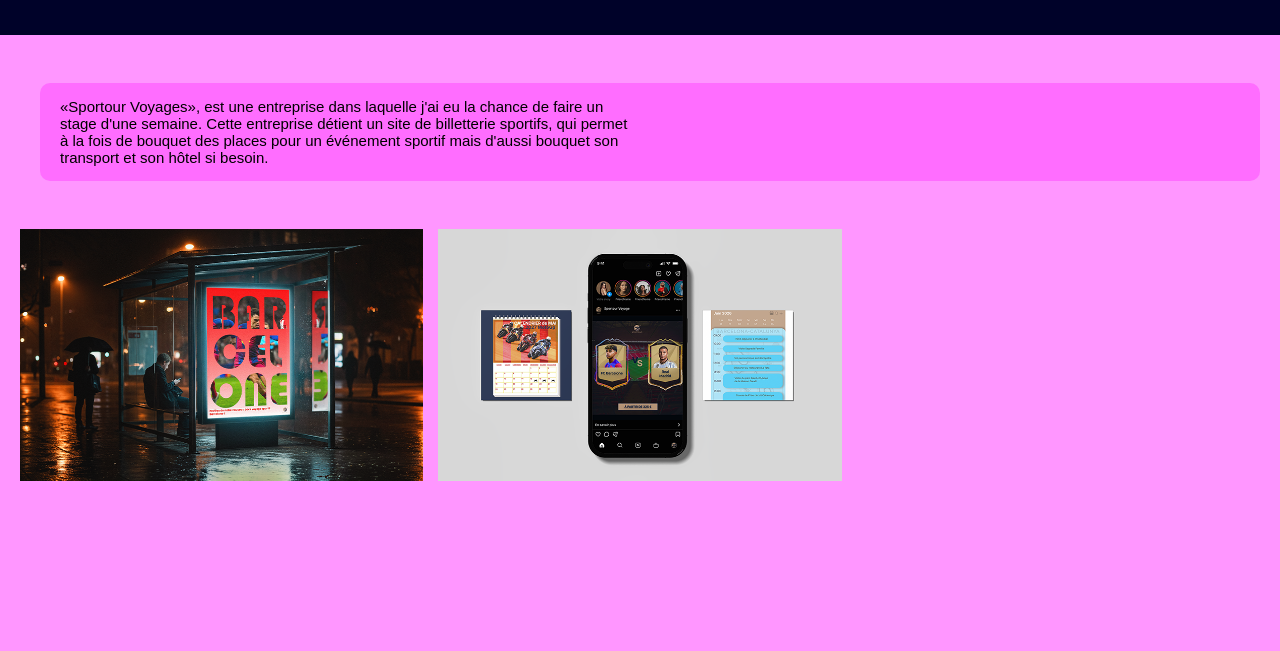
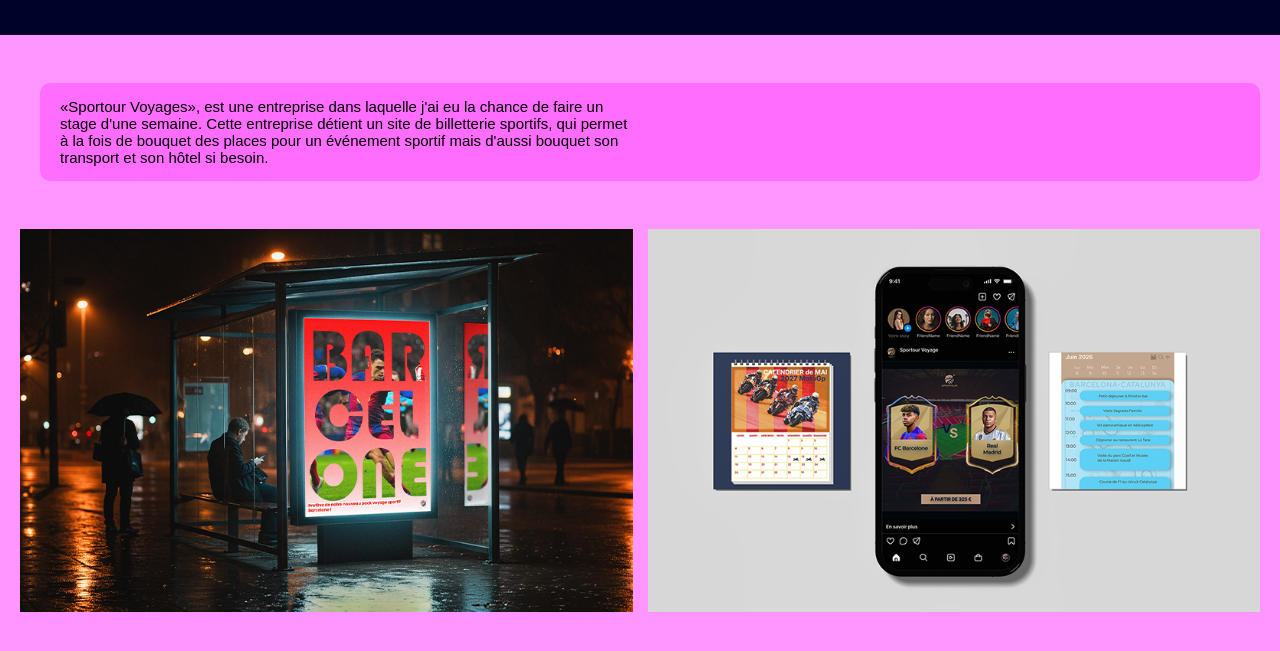
Before and after one commit to daeny-dr/daeny-dr.github.io, a plain HTML site: page stage.html in a window 1280 px wide. Shown: the part 115-766 px from the top of the page. Drawn offline with Linux system fonts and the light colour scheme; a web font is replaced by a local one.

Commit message:
16/10 bbbb

```diff
--- a/stage.html
+++ b/stage.html
@@ -4,6 +4,7 @@
     <meta charset="UTF-8">
     <meta name="viewport" content="width=device-width, initial-scale=1.0">
     <title>Stage</title>
+    <link rel="icon" type="image/x-icon" href="image/favicon.png">
      <link rel="stylesheet" href="style.css">
      <link rel="preconnect" href="https://fonts.googleapis.com">
      <link rel="preconnect" href="https://fonts.gstatic.com" crossorigin>
--- a/style.css
+++ b/style.css
@@ -292,7 +292,7 @@ header {
 @media (min-width:700px) {
     .fgrid {
         display: grid;
-        grid-template-columns: 2fr repeat(2, 2fr);
+        grid-template-columns: 2fr repeat(1, 2fr);
         gap: 15px;
         align-items: center;
         margin-block-start: 3em;
```
Also changed, not shown: about.html (+1 -0 lines), cooldown.html (+1 -0 lines), frankenstein.html (+1 -0 lines), index.html (+1 -0 lines), minuscule.html (+1 -0 lines), sauce.html (+1 -0 lines), image/favicon.png (added).
